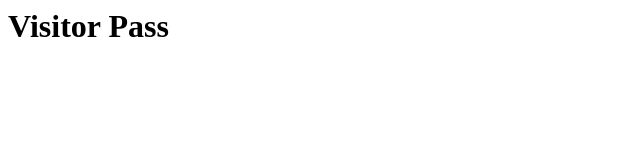
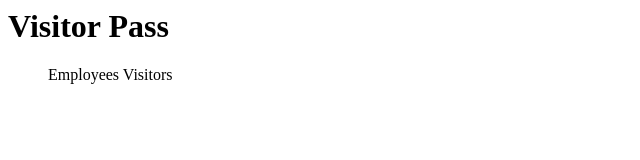
Before and after one commit to rathisuda/hello-world, a plain HTML site: page index.html in a window 1280 px wide. Shown: the whole page, without its empty margins (0-640 px from the left). Drawn offline with Linux system fonts and the light colour scheme.

Commit message:
Update index.html

```diff
--- a/index.html
+++ b/index.html
@@ -2,5 +2,9 @@
   <head><title>Hello World</title></head>
   <body>
     <h1>Visitor Pass</h1>
+    <menu>
+      <submenu>Employees</submenu>
+      <submenu>Visitors</submenu>
+    </menu>
   </body>
 </html>
```
